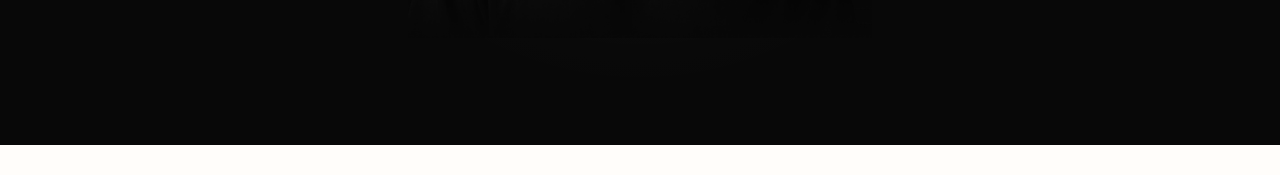
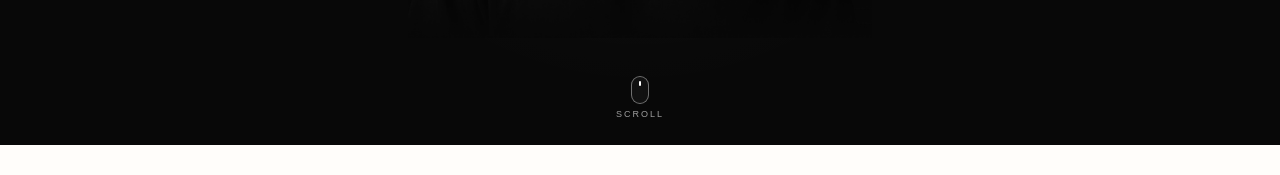
Before and after one commit to bnyuu/bnyuu.github.io, a React (Vite) app: page / in a window 1280 px wide. Shown: the part 655-830 px from the top of the page. Built offline with nearby package versions, Linux system fonts and the light colour scheme.

Commit message:
feat: add animated scroll indicator (mouse on desktop, bouncing arrow on mobile)

```diff
--- a/src/components/Hero.jsx
+++ b/src/components/Hero.jsx
@@ -1,8 +1,9 @@
 import { useEffect, useRef } from 'react';
 import gsap from 'gsap';
+import { ChevronDown } from 'lucide-react';
 import banuHeroImg from '../assets/images/Image-Banu-Hero.png';
 
-export default function Hero() {
+export default function Hero({ onNavigate }) {
   const heroRef = useRef(null);
   const title1Ref = useRef(null);
   const title2Ref = useRef(null);
@@ -10,6 +11,7 @@ export default function Hero() {
   const subRightRef = useRef(null);
   const mobileSubRef = useRef(null);
   const imageRef = useRef(null);
+  const scrollIndicatorRef = useRef(null);
 
   useEffect(() => {
     const ctx = gsap.context(() => {
@@ -37,10 +39,29 @@ export default function Hero() {
         { opacity: 1, y: 0, scale: 1, duration: 1.2, ease: 'power3.out' },
         '-=0.9'
       );
+
+      // Scroll Indicator entrance
+      tl.fromTo(
+        scrollIndicatorRef.current,
+        { opacity: 0, y: 20 },
+        { opacity: 1, y: 0, duration: 0.9, ease: 'power2.out' },
+        '-=0.5'
+      );
     }, heroRef);
 
     return () => ctx.revert();
   }, []);
+
+  const handleScrollDown = () => {
+    if (onNavigate) {
+      onNavigate('#about');
+    } else {
+      const aboutEl = document.getElementById('about');
+      if (aboutEl) {
+        aboutEl.scrollIntoView({ behavior: 'smooth' });
+      }
+    }
+  };
 
   return (
     <section id="hero" className="hero-section" ref={heroRef} data-node-id="8:151" data-name="Hero">
@@ -97,6 +118,30 @@ export default function Hero() {
           />
         </div>
       </div>
+
+      {/* Interactive Scroll Indicator: Animated Mouse on Desktop, Bouncing Down Arrow on Mobile */}
+      <button
+        ref={scrollIndicatorRef}
+        type="button"
+        className="hero-scroll-indicator"
+        onClick={handleScrollDown}
+        aria-label="Scroll down to About section"
+      >
+        {/* Desktop Mouse Scroll Animation */}
+        <div className="scroll-indicator-desktop">
+          <div className="scroll-mouse-track">
+            <div className="scroll-mouse-wheel" />
+          </div>
+          <span className="scroll-text">SCROLL</span>
+        </div>
+
+        {/* Mobile Bouncing Down Arrow */}
+        <div className="scroll-indicator-mobile">
+          <div className="scroll-arrow-wrap">
+            <ChevronDown size={20} className="scroll-arrow-icon" />
+          </div>
+        </div>
+      </button>
     </section>
   );
 }
--- a/src/index.css
+++ b/src/index.css
@@ -372,6 +372,118 @@ body {
   }
   .hero-sub-right {
     left: calc(50% + clamp(115px, 14vw, 170px));
+  }
+}
+
+/* ==========================================================================
+   Hero Scroll Indicator (Desktop Animated Mouse & Mobile Bouncing Arrow)
+   ========================================================================== */
+.hero-scroll-indicator {
+  position: absolute;
+  bottom: clamp(14px, 2.5vh, 26px);
+  left: 50%;
+  transform: translateX(-50%);
+  z-index: 10;
+  background: transparent;
+  border: none;
+  cursor: pointer;
+  display: flex;
+  flex-direction: column;
+  align-items: center;
+  gap: 6px;
+  color: var(--color-text-light);
+  opacity: 0.75;
+  transition: opacity 0.3s var(--transition-smooth), transform 0.3s var(--transition-smooth);
+  padding: 6px 12px;
+  outline: none;
+  user-select: none;
+}
+
+.hero-scroll-indicator:hover {
+  opacity: 1;
+  transform: translateX(-50%) translateY(3px);
+}
+
+/* Desktop Mouse Track & Animated Wheel */
+.scroll-indicator-desktop {
+  display: flex;
+  flex-direction: column;
+  align-items: center;
+  gap: 5px;
+}
+
+.scroll-mouse-track {
+  width: 18px;
+  height: 28px;
+  border: 1.4px solid rgba(255, 255, 255, 0.4);
+  border-radius: 10px;
+  display: flex;
+  justify-content: center;
+  padding-top: 4px;
+  box-sizing: border-box;
+  backdrop-filter: blur(4px);
+  -webkit-backdrop-filter: blur(4px);
+  background: rgba(255, 255, 255, 0.04);
+}
+
+.scroll-mouse-wheel {
+  width: 2.5px;
+  height: 5px;
+  background: #ffffff;
+  border-radius: 2px;
+  animation: mouse-scroll-dot 1.8s infinite ease-in-out;
+}
+
+@keyframes mouse-scroll-dot {
+  0% {
+    opacity: 1;
+    transform: translateY(0);
+  }
+  60% {
+    opacity: 0.1;
+    transform: translateY(8px);
+  }
+  100% {
+    opacity: 0;
+    transform: translateY(0);
+  }
+}
+
+.scroll-text {
+  font-size: 9px;
+  font-weight: 500;
+  letter-spacing: 2px;
+  text-transform: uppercase;
+  color: rgba(255, 255, 255, 0.6);
+  transition: color 0.2s ease;
+}
+
+.hero-scroll-indicator:hover .scroll-text {
+  color: #ffffff;
+}
+
+/* Mobile Down Arrow */
+.scroll-indicator-mobile {
+  display: none;
+}
+
+@keyframes arrow-bounce-down {
+  0%, 100% {
+    transform: translateY(0);
+  }
+  50% {
+    transform: translateY(5px);
+  }
+}
+
+/* Hide scroll indicator when short height causes collision with portrait */
+@media (max-height: 600px) and (min-width: 769px) {
+  .hero-scroll-indicator {
+    opacity: 0.4;
+    bottom: 8px;
+  }
+  .scroll-text {
+    display: none;
   }
 }
 
@@ -1187,6 +1299,33 @@ body {
     z-index: 2;
   }
 
+  /* Mobile Scroll Down Indicator (Bouncing Arrow) */
+  .scroll-indicator-desktop {
+    display: none !important;
+  }
+  .scroll-indicator-mobile {
+    display: flex !important;
+    align-items: center;
+    justify-content: center;
+  }
+  .scroll-arrow-wrap {
+    width: 36px;
+    height: 36px;
+    border-radius: 50%;
+    background: rgba(255, 255, 255, 0.08);
+    border: 1px solid rgba(255, 255, 255, 0.25);
+    display: flex;
+    align-items: center;
+    justify-content: center;
+    color: #ffffff;
+    backdrop-filter: blur(8px);
+    -webkit-backdrop-filter: blur(8px);
+    animation: arrow-bounce-down 1.6s infinite ease-in-out;
+  }
+  .hero-scroll-indicator {
+    bottom: clamp(12px, 2.2vh, 20px);
+  }
+
   .about-section {
     padding: 32px 20px;
     min-height: 100vh;
```
